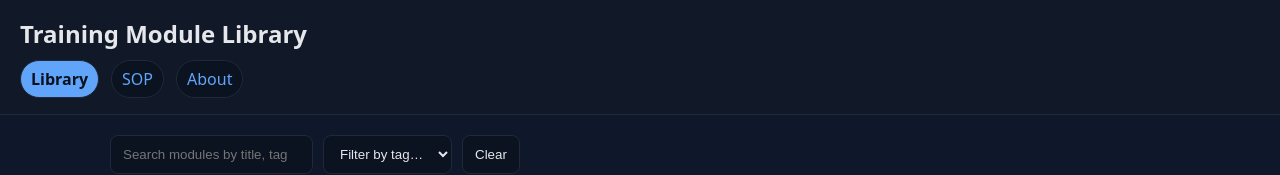
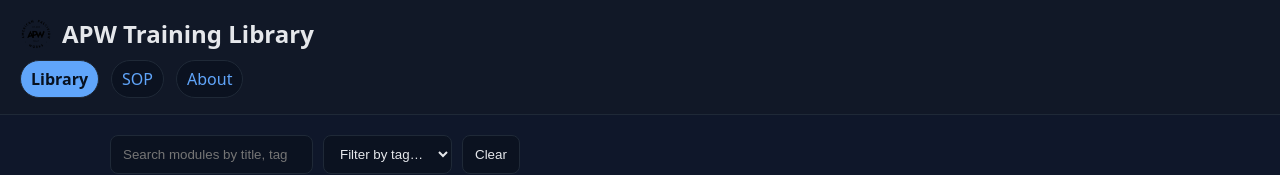
Before and after one commit to JohnCelley/training-library, a plain HTML site: page index.html in a window 1280 px wide. Shown: the top 175 px of the page. Drawn offline with Linux system fonts and the light colour scheme.

Commit message:
Update index.html

```diff
--- a/index.html
+++ b/index.html
@@ -11,7 +11,10 @@
 </head>
 <body>
 <header class="site-header">
-    <h1>Training Module Library</h1>
+  <div style="display:flex; align-items:center; gap:10px;">
+    <img src="assets/logo.png" alt="APW" style="height:32px; width:auto; border-radius:6px;">
+    <h1 style="margin:0;">APW Training Library</h1>
+  </div>
   <nav class="top-nav">
     <a href="index.html" class="active">Library</a>
     <a href="SOP.html">SOP</a>
@@ -19,6 +22,7 @@
     <a class="github" id="ghLink" target="_blank" rel="noopener">Repo</a>
   </nav>
 </header>
+
 
   <main class="container">
     <section class="controls">
```
Lines whose indentation alone changed are shown as unchanged.
